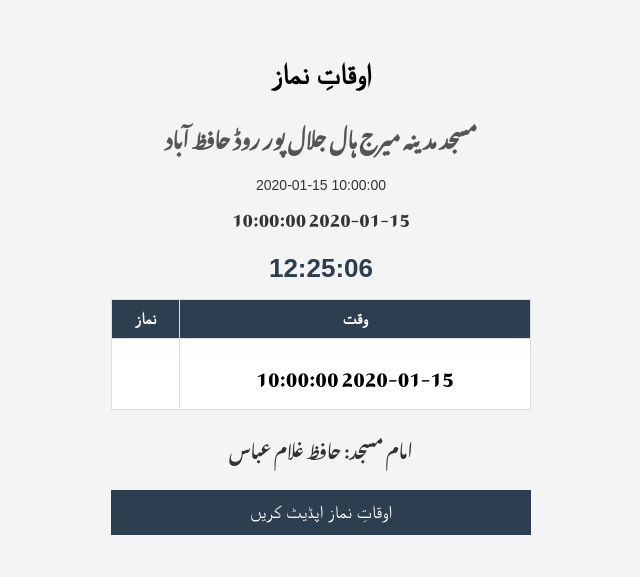
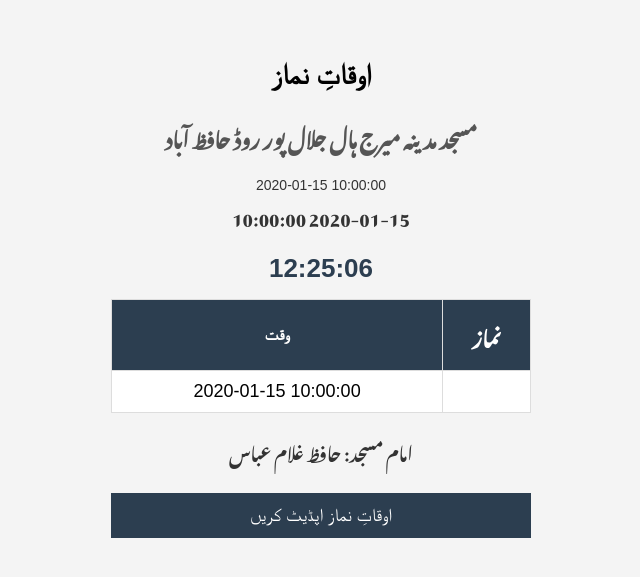
Before and after one commit to ameer-hamzah/prayer-app, a Flask app: template templates/index.html in a window 1280 px wide. Shown: the top 577 px of the page, without its empty margins (319-959 px from the left). Run offline with Flask 3, Linux system fonts and the light colour scheme; the template is opened without the code that fills it: most values are stand-ins (such as "Sample title", 1, 10 or a date in 2020); some web fonts are replaced.

Commit message:
alignment fix

```diff
--- a/app.py
+++ b/app.py
@@ -58,7 +58,7 @@ def index():
     english_date = f"{weekday}, {today.day:02d} {today.strftime('%B')} {today.year}"
 
     hijri = Gregorian(today.year, today.month, today.day).to_hijri()
-    islamic_date = f"{weekday}, {hijri.day:02d} {hijri.month_name()} {hijri.year} AH"
+    islamic_date = f"{hijri.day:02d} {hijri.month_name()} {hijri.year} AH"
 
     return render_template(
         "index.html",
--- a/templates/index.html
+++ b/templates/index.html
@@ -34,8 +34,7 @@
 
         .dates {
             text-align: center;
-            margin-top: 10px;
-            margin-bottom: 10px;
+            margin: 10px 0;
             font-size: 14px;
             color: #333;
         }
@@ -54,12 +53,14 @@
             color: #2c3e50;
         }
 
+        /* 🔁 TABLE RTL FIX */
         table {
             margin: auto;
             border-collapse: collapse;
             width: 100%;
             max-width: 420px;
             background: white;
+            direction: rtl; /* ✅ THIS FIXES COLUMN ORDER */
         }
 
         th,
@@ -82,6 +83,12 @@
             font-size: 20px;
         }
 
+        /* ⏰ Force time back to LTR */
+        .time {
+            direction: ltr;
+            font-family: Arial, sans-serif;
+        }
+
         .maghrib {
             color: #e67e22;
             font-weight: bold;
@@ -96,7 +103,6 @@
             font-family: 'Noto Nastaliq Urdu', serif;
         }
 
-        /* Admin button */
         .admin-btn {
             width: 100%;
             max-width: 420px;
@@ -110,7 +116,6 @@
             display: block;
         }
 
-        /* Admin panel */
         .admin-panel {
             display: none;
             width: 100%;
@@ -135,7 +140,6 @@
             font-size: 16px;
         }
 
-        /* Desktop enhancements */
         @media (min-width: 768px) {
             body {
                 padding: 40px;
@@ -153,19 +157,17 @@
     <h1>اوقاتِ نماز</h1>
     <h2 class="urdu">مسجد مدینہ میرج ہال جلال پور روڈ حافظ آباد</h2>
 
-    <!-- Dates -->
     <div class="dates">
         <div>{{ english_date }}</div>
         <div class="urdu">{{ islamic_date }}</div>
     </div>
 
-    <!-- Live Clock -->
     <div class="clock" id="liveClock"></div>
 
-    <!-- Prayer Table -->
+    <!-- ✅ Prayer Table (Urdu RIGHT, Time LEFT) -->
     <table>
         <tr>
-            <th>نماز</th>
+            <th class="urdu">نماز</th>
             <th>وقت</th>
         </tr>
 
@@ -179,24 +181,22 @@
                 {% elif prayer.name == "Isha" %}عشاء
                 {% endif %}
             </td>
-            <td class="urdu {% if prayer.name == 'Maghrib' %}maghrib{% endif %}">
+
+            <td class="time {% if prayer.name == 'Maghrib' %}maghrib{% endif %}">
                 {{ prayer.formatted_time() }}
             </td>
         </tr>
         {% endfor %}
     </table>
 
-    <!-- Imam -->
     <div class="imam urdu">
         امام مسجد: حافظ غلام عباس
     </div>
 
-    <!-- Admin Button -->
     <button class="admin-btn" onclick="toggleAdmin()">
         اوقاتِ نماز اپڈیٹ کریں
     </button>
 
-    <!-- Admin Panel -->
     <div class="admin-panel" id="adminPanel">
         <form method="POST">
             <div class="urdu" style="text-align:center; margin-bottom:10px;">
@@ -215,7 +215,6 @@
         </form>
     </div>
 
-    <!-- Flash Messages -->
     {% with messages = get_flashed_messages(with_categories=true) %}
     {% if messages %}
     <div class="message">
@@ -228,7 +227,6 @@
     {% endif %}
     {% endwith %}
 
-    <!-- Clock + Admin JS -->
     <script>
         function updateClock() {
             const now = new Date();
```
